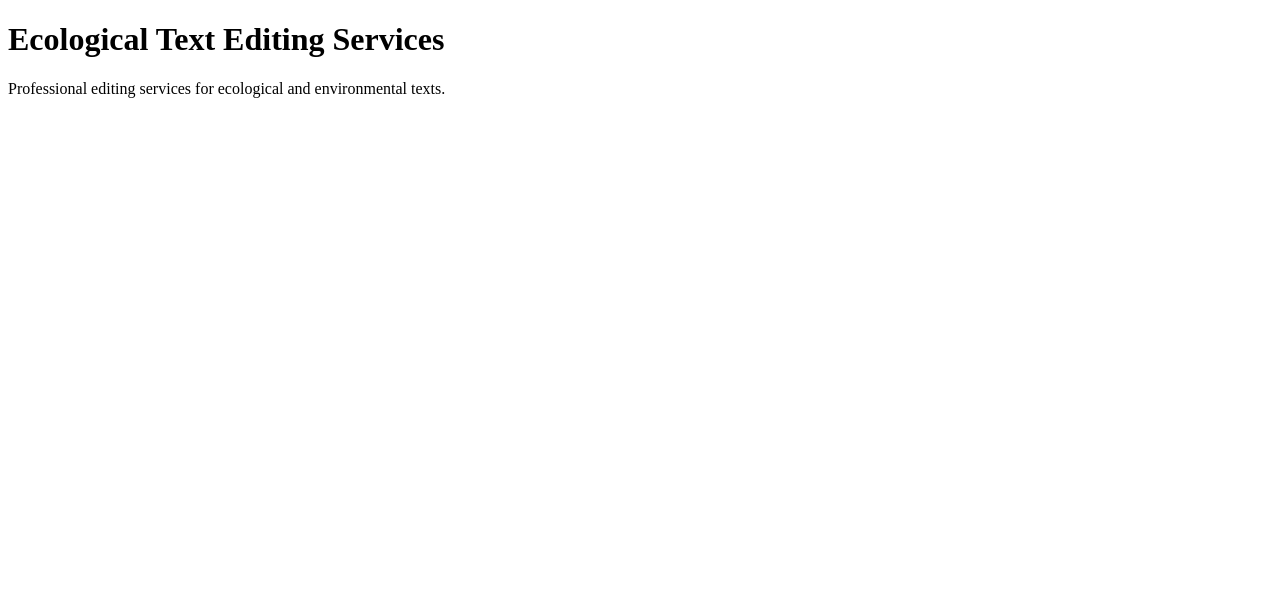
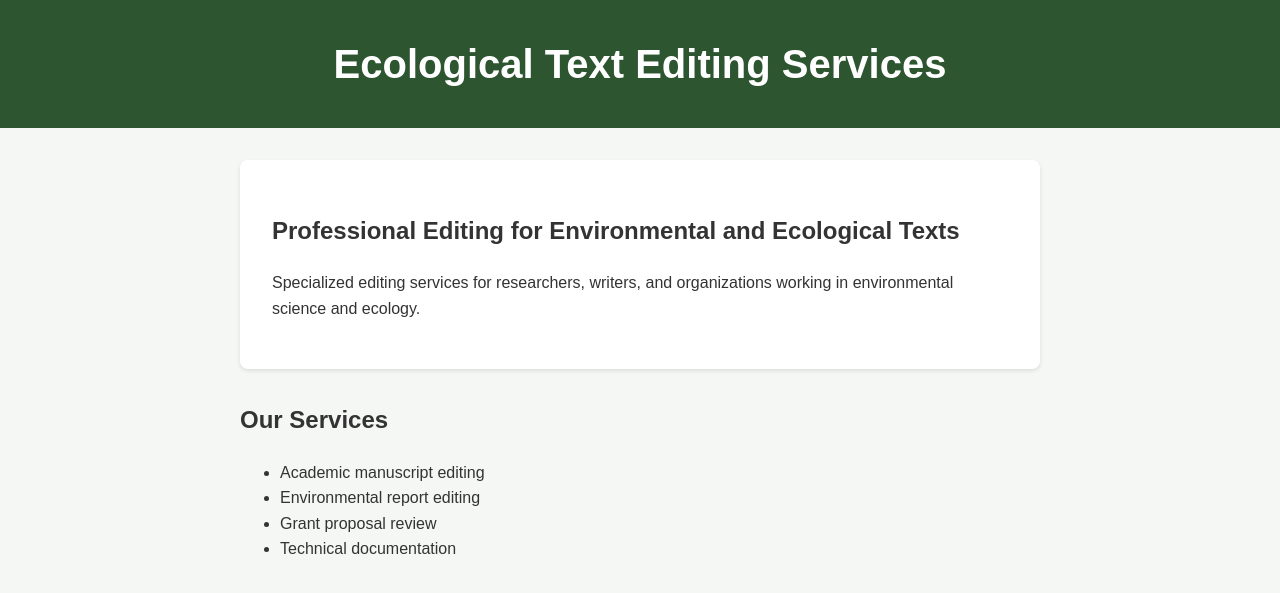
Before and after one commit to continuitydrift/newlanguagestudio, a Flask app: page / in a window 1280 px wide. Shown: the top 593 px of the page. Run offline with Flask 3, Linux system fonts and the light colour scheme.

Commit message:
add styling and content

```diff
--- /dev/null
+++ b/app/static/css/style.css
@@ -0,0 +1,42 @@
+/* Modern, clean styling for the editing service */
+:root {
+    --primary-color: #2c5530;
+    --secondary-color: #8ba989;
+    --background-color: #f5f7f5;
+    --text-color: #333;
+}
+
+body {
+    font-family: 'Arial', sans-serif;
+    line-height: 1.6;
+    margin: 0;
+    padding: 0;
+    background-color: var(--background-color);
+    color: var(--text-color);
+}
+
+header {
+    background-color: var(--primary-color);
+    color: white;
+    padding: 2rem;
+    text-align: center;
+}
+
+main {
+    max-width: 800px;
+    margin: 2rem auto;
+    padding: 0 1rem;
+}
+
+h1 {
+    margin: 0;
+    font-size: 2.5rem;
+}
+
+.intro {
+    background: white;
+    padding: 2rem;
+    border-radius: 8px;
+    box-shadow: 0 2px 4px rgba(0,0,0,0.1);
+    margin-bottom: 2rem;
+}
--- a/app/templates/home.html
+++ b/app/templates/home.html
@@ -2,14 +2,29 @@
 <html lang="en">
 <head>
     <meta charset="UTF-8">
+    <meta name="viewport" content="width=device-width, initial-scale=1.0">
     <title>{{ title }}</title>
+    <link rel="stylesheet" href="{{ url_for('static', filename='css/style.css') }}">
 </head>
 <body>
     <header>
         <h1>Ecological Text Editing Services</h1>
     </header>
     <main>
-        <p>Professional editing services for ecological and environmental texts.</p>
+        <section class="intro">
+            <h2>Professional Editing for Environmental and Ecological Texts</h2>
+            <p>Specialized editing services for researchers, writers, and organizations working in environmental science and ecology.</p>
+        </section>
+
+        <section class="services">
+            <h2>Our Services</h2>
+            <ul>
+                <li>Academic manuscript editing</li>
+                <li>Environmental report editing</li>
+                <li>Grant proposal review</li>
+                <li>Technical documentation</li>
+            </ul>
+        </section>
     </main>
 </body>
 </html>
```
